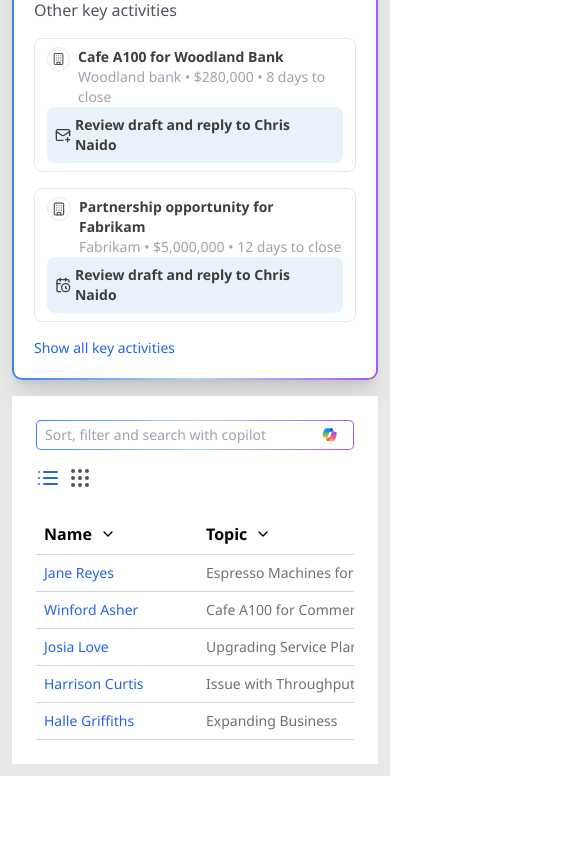
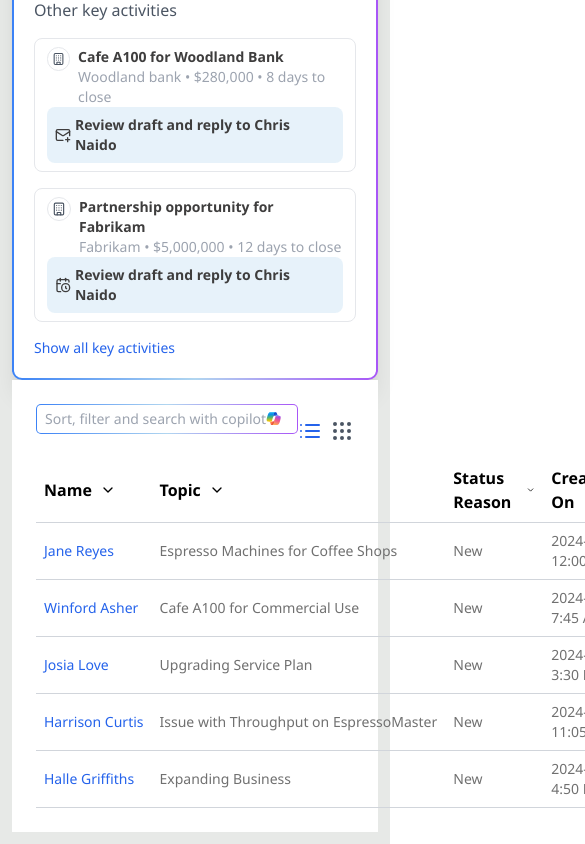
Before and after one commit to Olamide-Bello/crm-dashboard, a Next.js app: page /leads in a window 390 px wide. Shown: the part 899-1743 px from the top of the page, 585 px wide, since content can reach past the window. Before the commit the page ends 1675 px from the top, so only its background shows below. Built offline with nearby package versions, Linux system fonts and the light colour scheme.

Commit message:
Added responsiveness to not found page

```diff
--- a/app/not-found.jsx
+++ b/app/not-found.jsx
@@ -3,9 +3,9 @@
 
 export default function NotFound() {
   return (
-    <div className="flex flex-col items-center justify-center h-full" role="alert">
-        <Rabbit className="w-56 h-56 text-[#002052]"/>
-      <h1 className="text-4xl font-bold mb-4 text-[#002052]">404 - Page Not Found</h1>
+    <div className="flex flex-col items-center justify-center h-full p-4 text-center" role="alert">
+      <Rabbit className="w-32 h-32 md:w-56 md:h-56 text-[#002052]" />
+      <h1 className="text-2xl md:text-4xl font-bold mb-4 text-[#002052]">404 - Page Not Found</h1>
       <p className="text-gray-600 mb-6">
         Sorry, the page you're looking for either doesn't exist or is still under construction.
       </p>
--- a/app/page.jsx
+++ b/app/page.jsx
@@ -1,9 +1,5 @@
-import Image from "next/image";
+import NotFound from "./not-found";
 
 export default function Home() {
-  return (
-    <div >
-
-    </div>
-  );
+  return <NotFound />;
 }
--- a/components/leads/LeadList.jsx
+++ b/components/leads/LeadList.jsx
@@ -19,53 +19,26 @@
     const hasResults = filteredLeads.length > 0;
 
     return (
-        <div className="p-6 bg-white mt-4">
-            <div className="flex md:items-center md:flex-row flex-col gap-4 md:justify-between mb-6">
-                <div className="relative w-full md:w-80 bg-gradient-to-r from-blue-500 via-[#b1d6f0] to-purple-500 p-[1px] rounded-[5px]">
+        <div className="p-6 bg-white">
+            <div className="flex items-center justify-between">
+                <div className="relative mb-6 w-80 bg-gradient-to-r from-blue-500 via-[#b1d6f0] to-purple-500 p-[1px] rounded-[5px]">
                     <input
                         type="text"
                         placeholder="Sort, filter and search with copilot"
                         value={searchTerm}
                         onChange={(e) => setSearchTerm(e.target.value)}
                         className="px-2 py-1 border-none focus:outline-none rounded w-full text-sm text-[#707070]"
-                        aria-label="Search leads"
                     />
                     <Copilot className="w-4 h-4 absolute top-1/2 right-4 -translate-y-[50%]" />
                 </div>
                 <div className="flex items-center gap-2">
-                    <button title="Show list view" aria-label="Show list view" onClick={() => setViewMode("list")}>
-                        <List className={`w-6 h-6 ${viewMode === "list" ? "text-blue-600" : "text-gray-600 cursor-pointer hover:text-blue-300"}`} />
-                    </button>
-                    <button title="Show grid view" aria-label="Show grid view" onClick={() => setViewMode("grid")}>
-                        <Grip className={`w-6 h-6 ${viewMode === "grid" ? "text-blue-600" : "text-gray-600 cursor-pointer hover:text-blue-300"}`} />
-                    </button>
+                    <span title="Show list view"><List onClick={() => setViewMode("list")} className={`w-6 h-6 ${viewMode === "list" ? "text-blue-600" : "text-gray-600 cursor-pointer hover:text-blue-300"}`} /></span>
+                    <span title="Show grid view"><Grip onClick={() => setViewMode("grid")} className={`w-6 h-6 ${viewMode === "grid" ? "text-blue-600" : "text-gray-600 cursor-pointer hover:text-blue-300"}`} /></span>
                 </div>
             </div>
             {hasResults ? (
-                <>
-                    <div className={`grid grid-cols-1 sm:grid-cols-2 lg:grid-cols-3 gap-4 ${viewMode === "list" ? "hidden" : "block"}`}>
-                        {filteredLeads.map((lead) => (
-                            <div
-                                key={lead.id}
-                                className="border border-gray-300 rounded-lg p-4 hover:bg-gray-100 cursor-pointer"
-                                onClick={() => setSelectedLead(lead)}
-                                tabIndex="0"
-                                role="button"
-                                aria-pressed="false"
-                            >
-                                <div className="flex items-center gap-2 mb-2">
-                                    <div className='w-8 h-8 p-1 bg-white rounded-full border' title="User">
-                                        <User2 className='w-full h-full text-gray-600' />
-                                    </div>
-                                    <h2 className="font-bold text-lg">{lead.name}</h2>
-                                </div>
-                                <p className="text-gray-700 mb-1">{lead.topic}</p>
-                                <p className="text-gray-500 text-sm">{lead.createdOn}</p>
-                            </div>
-                        ))}
-                    </div>
-                    <div className={`w-full overflow-x-auto ${viewMode === "grid" ? "hidden" : "block"}`}>
-                        <table className="table-auto min-w-[768px] border-collapse border-none">
+                viewMode === "list" ? (
+                    <table className="table-auto w-full border-collapse border-none">
                         <thead>
                             <tr className="border-b border-gray-300 text-left">
                                 <th className="w-[25%] p-2"><span className="flex items-center gap-2">Name <ChevronDown className='w-4 h-4' /></span></th>
@@ -80,20 +53,35 @@
                                     key={lead.id}
                                     className="hover:bg-gray-200 cursor-pointer border-b border-gray-300 text-[#707070] text-sm"
                                     onClick={() => setSelectedLead(lead)}
-                                        tabIndex="0"
-                                        role="button"
-                                        aria-pressed="false"
                                 >
                                     <td className="w-[25%] p-2 truncate text-blue-600">{lead.name}</td>
-                                        <td className="w-[25%] p-2"><div className="truncate w-full">{lead.topic}</div></td>
+                                    <td className="w-[25%] p-2 truncate">{lead.topic}</td>
                                     <td className="w-[25%] p-2">New</td>
                                     <td className="w-[25%] p-2">{lead.createdOn}</td>
                                 </tr>
                             ))}
                         </tbody>
                     </table>
+                ) : (
+                    <div className="grid grid-cols-1 sm:grid-cols-2 lg:grid-cols-3 gap-4">
+                        {filteredLeads.map((lead) => (
+                            <div
+                                key={lead.id}
+                                className="border border-gray-300 rounded-lg p-4 hover:bg-gray-100 cursor-pointer"
+                                onClick={() => setSelectedLead(lead)}
+                            >
+                                <div className="flex items-center gap-2 mb-2">
+                                    <div className='w-8 h-8 p-1 bg-white rounded-full border'>
+                                        <User2 className='w-full h-full text-gray-600' />
                                     </div>
-                </>
+                                    <h2 className="font-bold text-lg">{lead.name}</h2>
+                                </div>
+                                <p className="text-gray-700 mb-1">{lead.topic}</p>
+                                <p className="text-gray-500 text-sm">{lead.createdOn}</p>
+                            </div>
+                        ))}
+                    </div>
+                )
             ) : (
                 <div className="text-gray-500 text-center mt-6 flex flex-col items-center justify-center min-h-32">
                     <Rabbit className="w-16 h-16" />
```
Lines whose indentation alone changed are shown as unchanged.
